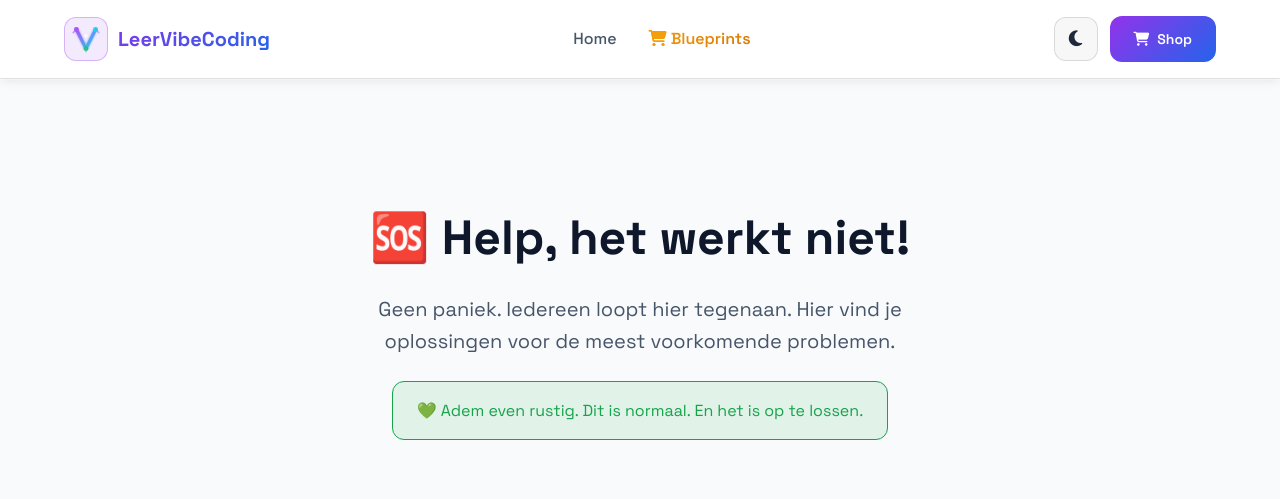
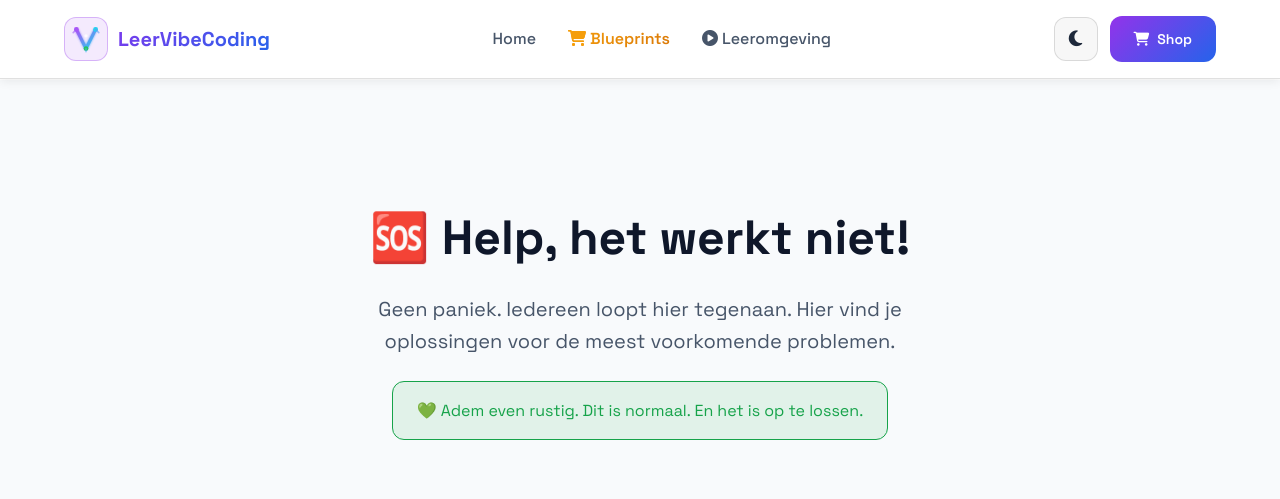
Before and after one commit to Aqua-Devs/leervibecoding, a Flask app: page /ehbo in a window 1280 px wide. Shown: the top 499 px of the page. Run offline with Flask 3, Linux system fonts and the light colour scheme.

Commit message:
Leeromgeving terug in navigatie

```diff
--- a/templates/base.html
+++ b/templates/base.html
@@ -752,6 +752,7 @@
             <div class="nav-links">
                 <a href="/">Home</a>
                 <a href="/blueprints" class="nav-premium"><i class="fas fa-shopping-cart"></i> Blueprints</a>
+                <a href="/studio"><i class="fas fa-play-circle"></i> Leeromgeving</a>
             </div>
 
             <div class="nav-buttons">
@@ -778,6 +779,7 @@
     <div class="mobile-menu" id="mobileMenu">
         <a href="/"><i class="fas fa-home"></i> Home</a>
         <a href="/blueprints"><i class="fas fa-shopping-cart"></i> Blueprints Shop</a>
+        <a href="/studio"><i class="fas fa-play-circle"></i> Leeromgeving</a>
         <a href="/blueprints" class="mobile-cta"><i class="fas fa-shopping-cart"></i> Bekijk Shop</a>
     </div>
 
```
